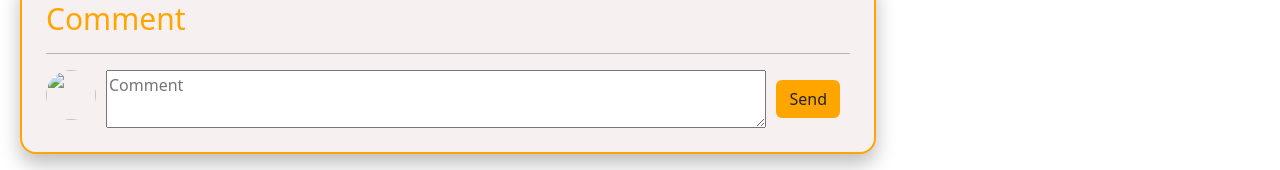
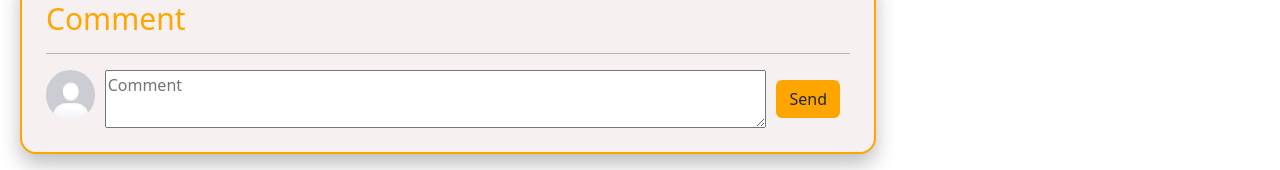
Before and after one commit to phamthangks/homestay, a plain HTML site: page Review/review.html in a window 1280 px wide. Shown: the part 1713-1883 px from the top of the page. Drawn offline with nearby package versions, Linux system fonts and the light colour scheme; the site is published under a folder, as on GitHub Pages, so addresses that start at the root find nothing.

Commit message:
Update review.html

```diff
--- a/Review/review.html
+++ b/Review/review.html
@@ -591,7 +591,7 @@
                 <h4>Comment</h4>
                 <hr>
                 <div class="inline">
-                    <img class="avatar" src="/Review/image/avt6.jpg" alt="">
+                    <img class="avatar" src="./image/avt6.jpg" alt="">
                     <textarea placeholder="Comment" name="myMess" id="myMess" cols="57" rows="2"></textarea>
                     <input type="submit" class="btn" value="Send" id="sendButton">
                 </div>
```
